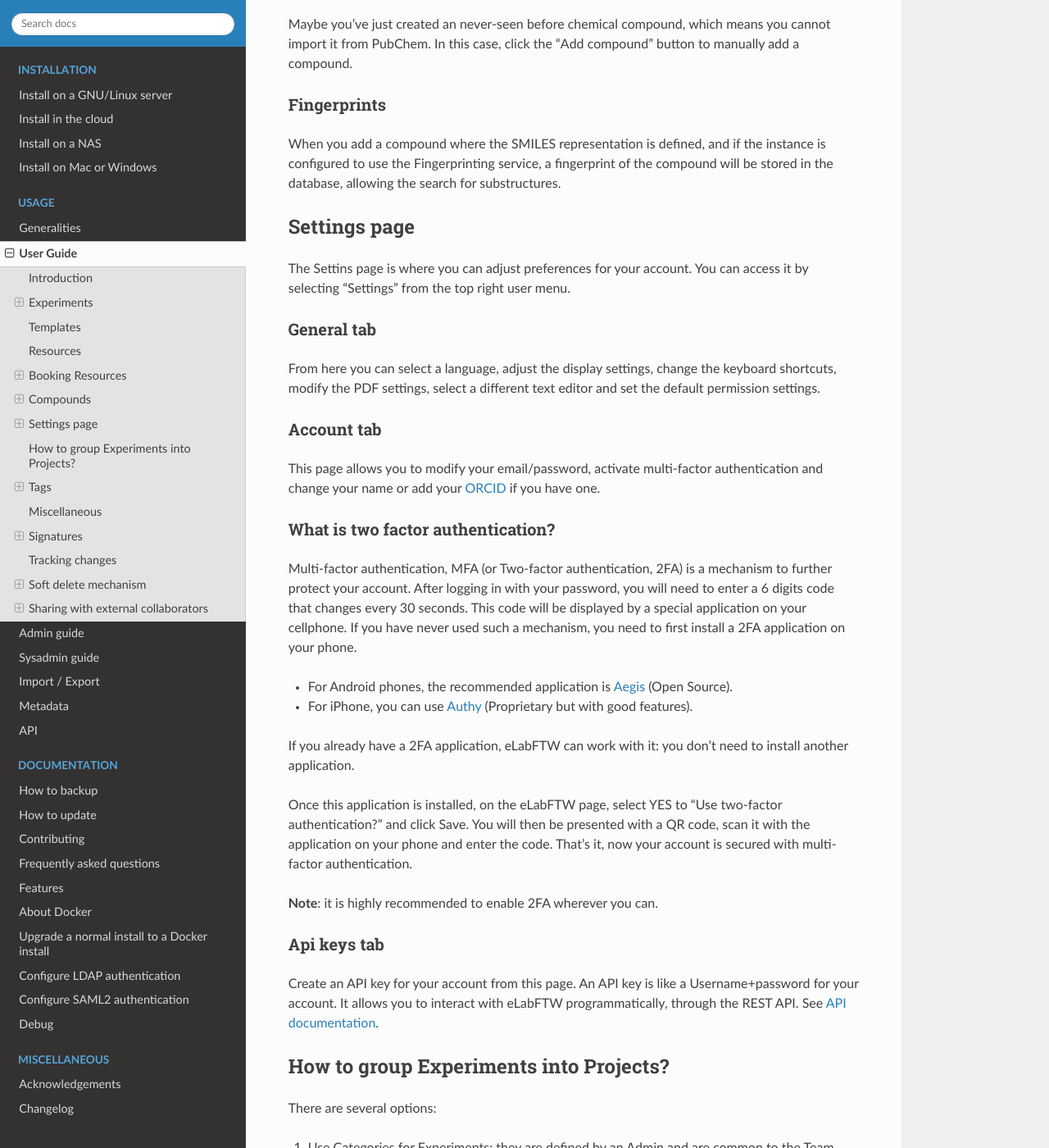
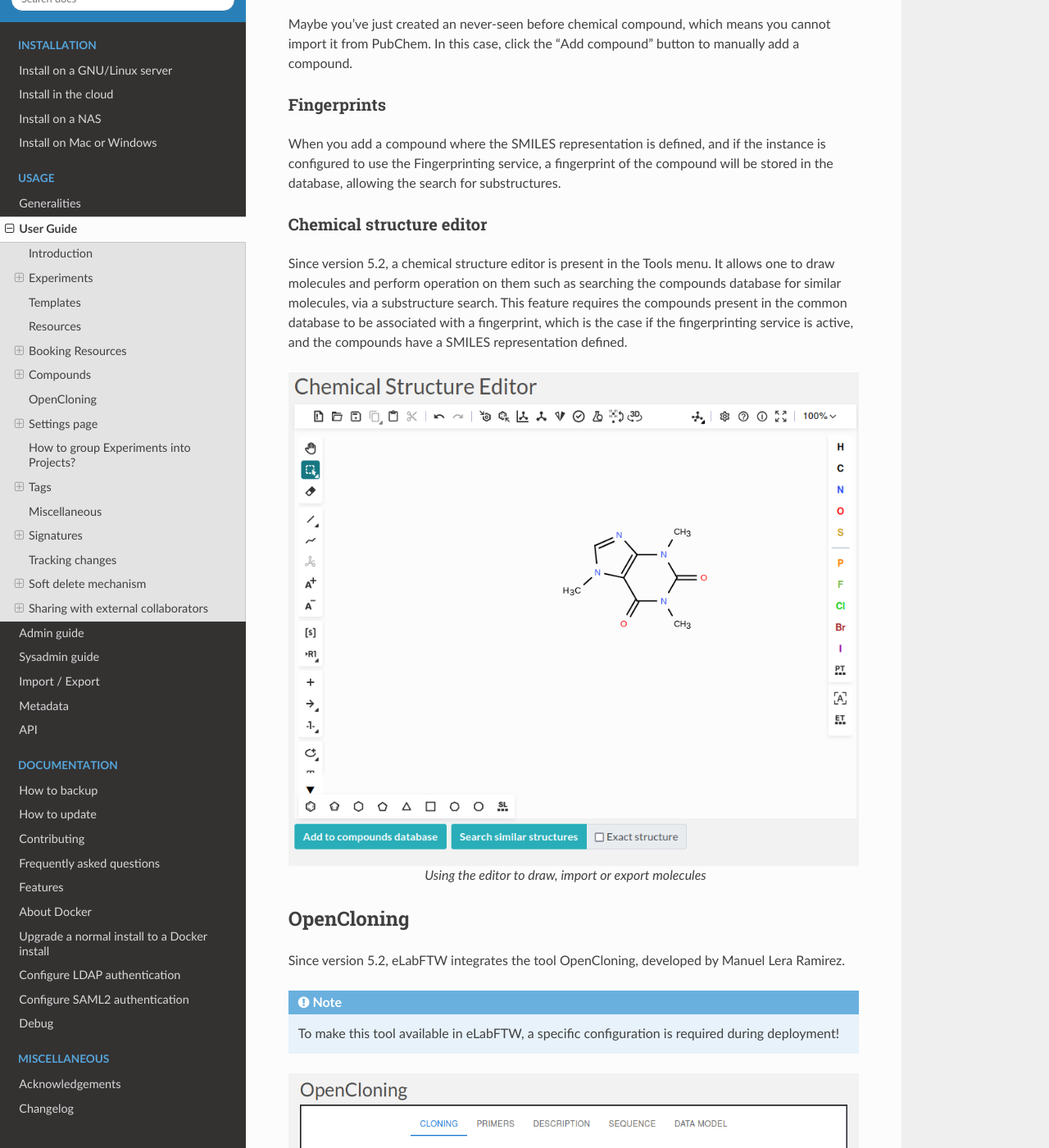
Before and after one commit to elabftw/elabdoc, a Sphinx documentation site: the page built from doc/user-guide.rst, in a window 1280 px wide and 1400 px high, scrolled down 18251 px. Shown: the whole window at 82% size. Built offline with Sphinx 7.4.7 and the Read the Docs theme 3.1.0, drawn with Linux system fonts in a browser that asks for light colours; some of the changed text lies outside the part shown.

Commit message:
add compounds editor and opencloning

```diff
--- a/doc/user-guide.rst
+++ b/doc/user-guide.rst
@@ -445,7 +445,7 @@
 
 From this window, you can edit all the properties of the compound. Only the "Name" is a mandatory field, all other fields are optional.
 
-The safety section allows you to define health hazards, but also if it is a controlled substance such as a drug precursor, or nanomaterials.
+The safety section allows you to define health hazards associated with that compound, and also if it is a controlled substance such as a drug precursor, or nanomaterials.
 
 .. figure:: img/compounds-safety.png
     :align: center
@@ -469,11 +469,37 @@
 
 When you add a compound where the SMILES representation is defined, and if the instance is configured to use the Fingerprinting service, a fingerprint of the compound will be stored in the database, allowing the search for substructures.
 
+Chemical structure editor
+-------------------------
+
+Since version 5.2, a chemical structure editor is present in the Tools menu. It allows one to draw molecules and perform operation on them such as searching the compounds database for similar molecules, via a substructure search. This feature requires the compounds present in the common database to be associated with a fingerprint, which is the case if the fingerprinting service is active, and the compounds have a SMILES representation defined.
+
+.. figure:: img/compounds-editor.png
+    :align: center
+    :alt: compounds editor
+
+    Using the editor to draw, import or export molecules
+
+OpenCloning
+===========
+
+Since version 5.2, eLabFTW integrates the tool OpenCloning, developed by Manuel Lera Ramirez.
+
+.. note:: To make this tool available in eLabFTW, a specific configuration is required during deployment!
+
+
+.. figure:: img/opencloning.png
+   :align: center
+   :alt: OpenCloning
+
+   OpenCloning running inside eLabFTW
+
+A more complete documentation will be present somewhere, sometime. For now, you're on your own! ;)
 
 Settings page
 =============
 
-The Settins page is where you can adjust preferences for your account. You can access it by selecting "Settings" from the top right user menu.
+The Settings page is where you can adjust preferences for your account. You can access it by selecting "Settings" from the top right user menu.
 
 General tab
 -----------
```
Also changed, not shown: other parts of doc/user-guide.rst (+1 -1 lines), doc/img/compounds-editor.png (added), doc/img/opencloning.png (added).
